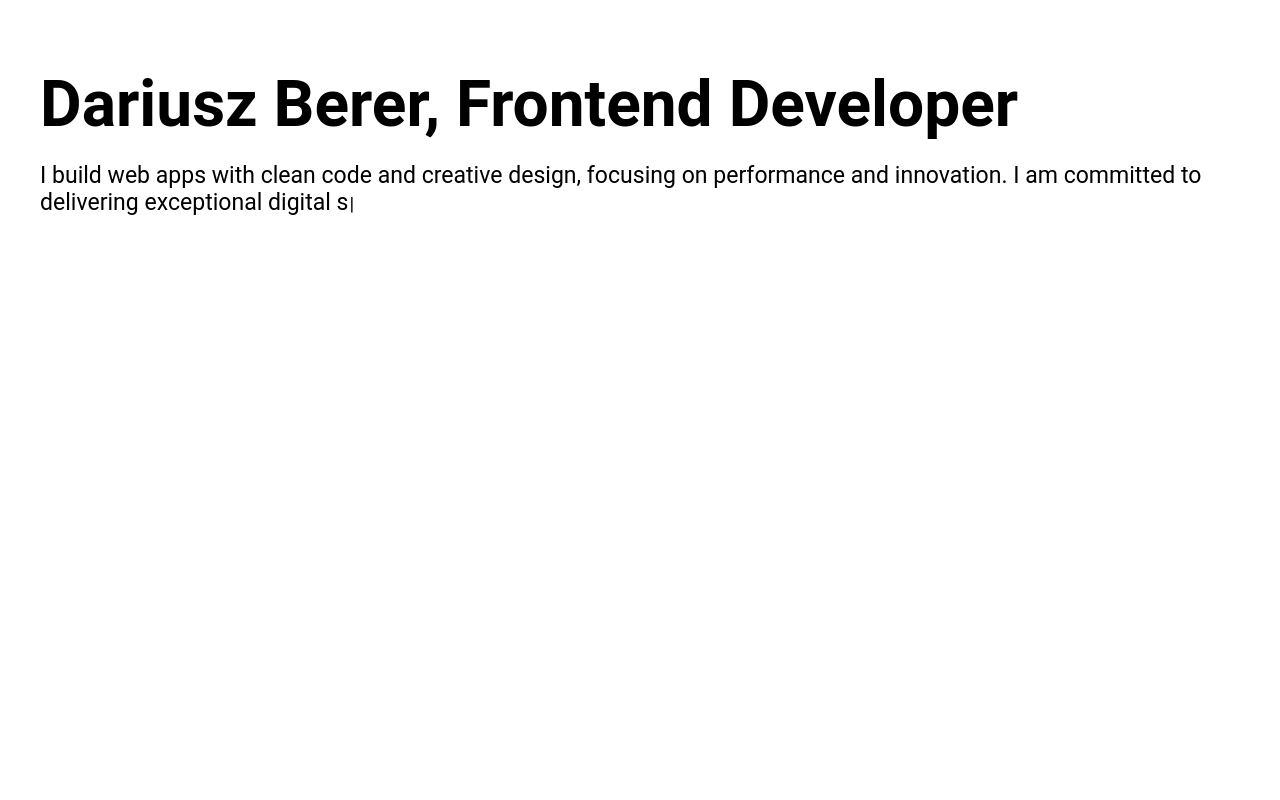
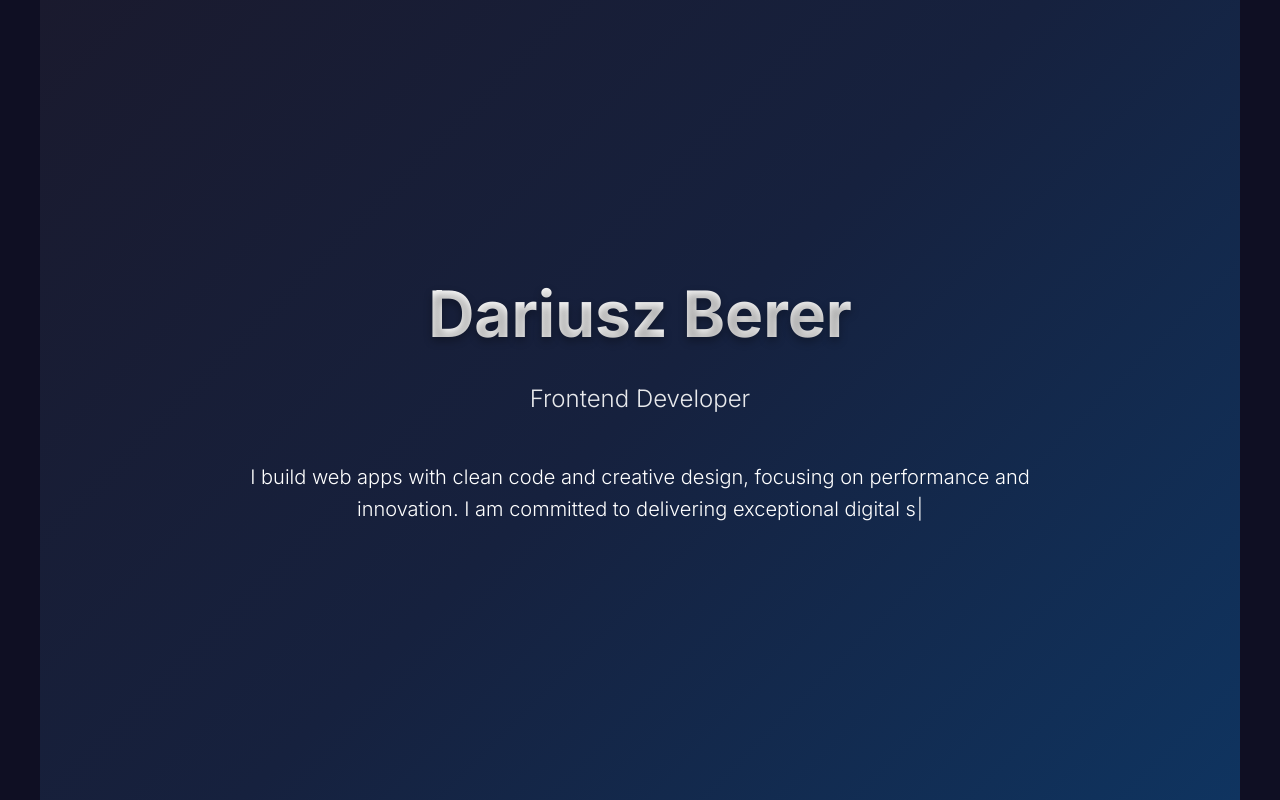
Before and after one commit to Dariuszb94/portfolio, a React (Vite) app: page / in a window 1280 px wide. Built offline with nearby package versions, Linux system fonts and the light colour scheme.

Commit message:
feat: change header bg

```diff
--- a/src/components/Intro.tsx
+++ b/src/components/Intro.tsx
@@ -2,20 +2,57 @@ import styled from 'styled-components';
 import Typewriter from 'typewriter-effect';
 
 const Container = styled.div`
+  min-height: 100vh;
+  display: flex;
+  flex-direction: column;
+  justify-content: center;
+  align-items: center;
   max-width: 1200px;
   margin: 0 auto;
   padding: 24px;
+  background: linear-gradient(135deg, #1a1a2e 0%, #16213e 50%, #0f3460 100%);
+  color: white;
 `;
 
 const Title = styled.h1`
-  font-size: 64px;
-  margin-bottom: 20px;
+  font-size: clamp(2.5rem, 8vw, 4rem);
+  margin-bottom: 2rem;
+  text-align: center;
+  font-weight: 700;
+  background: linear-gradient(45deg, #ffffff, #f0f0f0);
+  -webkit-background-clip: text;
+  -webkit-text-fill-color: transparent;
+  background-clip: text;
+  text-shadow: 0 4px 8px rgba(0, 0, 0, 0.3);
+`;
+
+const TypewriterContainer = styled.div`
+  font-size: 1.25rem;
+  line-height: 1.6;
+  text-align: center;
+  max-width: 800px;
+  margin: 0 auto;
+
+  span {
+    font-size: inherit;
+    font-weight: 300;
+  }
+`;
+
+const Subtitle = styled.p`
+  font-size: 1.5rem;
+  margin-bottom: 3rem;
+  opacity: 0.9;
+  font-weight: 300;
+  text-align: center;
 `;
 
 function Intro() {
   return (
     <Container>
-      <Title>Dariusz Berer, Frontend Developer</Title>
+      <Title>Dariusz Berer</Title>
+      <Subtitle>Frontend Developer</Subtitle>
+      <TypewriterContainer>
         <Typewriter
           options={{
             autoStart: true,
@@ -41,6 +78,7 @@ function Intro() {
               .start();
           }}
         />
+      </TypewriterContainer>
     </Container>
   );
 }
--- a/src/styles.css
+++ b/src/styles.css
@@ -1,8 +1,27 @@
+@import url('https://fonts.googleapis.com/css2?family=Inter:wght@300;400;500;600;700&display=swap');
+
 /* General styles for the portfolio app */
+* {
+  margin: 0;
+  padding: 0;
+  box-sizing: border-box;
+}
+
 body {
   margin: 0;
-  font-family: 'Roboto', Arial, sans-serif;
+  font-family: 'Inter', -apple-system, BlinkMacSystemFont, 'Segoe UI', 'Roboto',
+    sans-serif;
+  -webkit-font-smoothing: antialiased;
+  -moz-osx-font-smoothing: grayscale;
+  background: #0f0f23;
+  overflow-x: hidden;
 }
+
+#root {
+  width: 100%;
+  min-height: 100vh;
+}
+
 span {
-  font-size: 1.2em;
+  font-size: inherit;
 }
```
Lines whose indentation alone changed are shown as unchanged.
